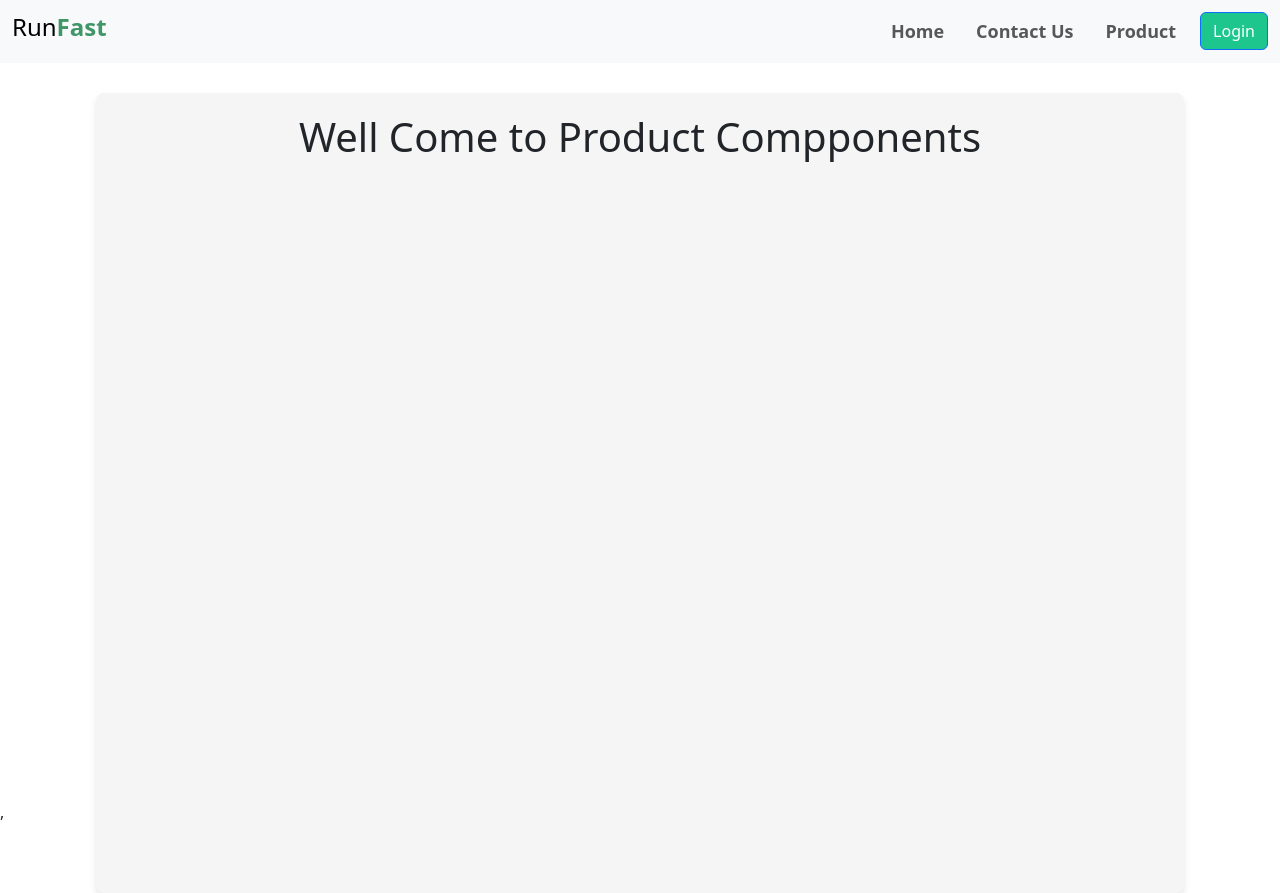
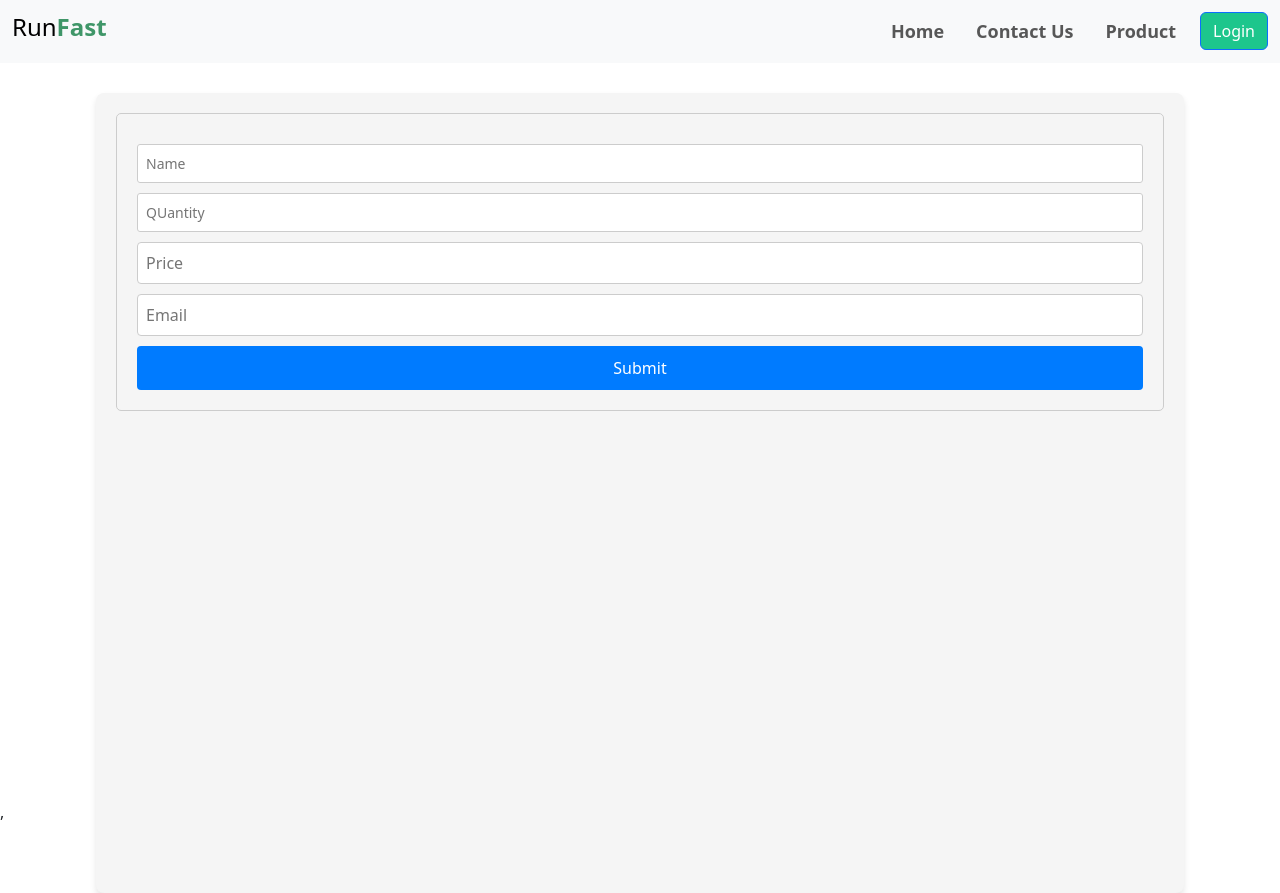
Before and after one commit to mohin556/single-page, a React (Create React App) app: page /product in a window 1280 px wide. Built offline with nearby package versions, Linux system fonts and the light colour scheme.

Commit message:
create react hook from

```diff
--- a/package.json
+++ b/package.json
@@ -10,6 +10,7 @@
     "react": "^18.2.0",
     "react-bootstrap": "^2.8.0",
     "react-dom": "^18.2.0",
+    "react-hook-form": "^7.45.4",
     "react-router-dom": "^5.2.0",
     "react-scripts": "5.0.1",
     "web-vitals": "^2.1.4"
--- a/src/App.js
+++ b/src/App.js
@@ -8,6 +8,7 @@ import Footer from './components/Footer/Footer';
 import Home from './components/Home/Home';
 import Contact from './components/Contact/Contact';
 import Product from './components/Product/Product';
+import Login from './components/Login/Login';
 
 function App() {
   return (
@@ -19,6 +20,7 @@ function App() {
         <Route path="/product" component={Product} />
 
         <Route path="/contact" component={Contact} />
+        <Route path="/login" component={Login} />
       </Switch>
     </Router>
 
--- /dev/null
+++ b/src/components/Login/Login.css
@@ -0,0 +1,61 @@
+.card {
+    display: flex;
+    justify-content: center;
+    align-items: center;
+    min-height: 100vh;
+  }
+
+  .loginForm {
+    background-color: white;
+    border-radius: 10px;
+    box-shadow: 0px 0px 10px rgba(0, 0, 0, 0.1);
+    max-width: 400px;
+    padding: 20px;
+    width: 90%;
+  }
+
+  .loginForm h2 {
+    margin-bottom: 20px;
+    color: #333;
+  }
+
+  .inputGroup {
+    margin-bottom: 15px;
+  }
+
+  .inputGroup label {
+    display: block;
+    font-weight: 500;
+    margin-bottom: 5px;
+  }
+
+  .inputGroup input {
+    width: 100%;
+    padding: 10px;
+    font-size: 16px;
+    border: 1px solid #ccc;
+    border-radius: 5px;
+    background-color: #f9f9f9;
+    transition: border-color 0.3s ease;
+  }
+
+  .inputGroup input:focus {
+    border-color: #007bff;
+  }
+
+  button {
+    display: block;
+    width: 100%;
+    padding: 10px;
+    background-color: #007bff;
+    color: white;
+    border: none;
+    border-radius: 5px;
+    font-size: 18px;
+    cursor: pointer;
+    transition: background-color 0.3s ease;
+  }
+
+  button:hover {
+    background-color: #0056b3;
+  }
--- /dev/null
+++ b/src/components/Login/Login.js
@@ -0,0 +1,29 @@
+import React from 'react';
+import styles from './Login.css'
+const Login = () => {
+    return (
+       <section>
+          <div className={styles.card}>
+      <div className={styles.loginForm}>
+        <h2>Login</h2>
+        <form>
+          <div className={styles.inputGroup}>
+            <label htmlFor="username">Username</label>
+            <input type="text" id="username" name="username" required />
+          </div>
+          <div className={styles.inputGroup}>
+            <label htmlFor="password">Password</label>
+            <input type="password" id="password" name="password" required />
+          </div>
+          <button type="submit">Login</button>
+        </form>
+      </div>
+    </div>
+
+
+
+       </section>
+    );
+};
+
+export default Login;
--- a/src/components/Navbar/Navbar.js
+++ b/src/components/Navbar/Navbar.js
@@ -41,7 +41,7 @@ const Navbars = () => {
             <Form className="d-flex">
 
 
-            <Button style={{backgroundColor: '#1DC68C'}}>Login</Button>
+            <Button style={{backgroundColor: '#1DC68C'}}  href="/login" >Login</Button>
             </Form>
           </Navbar.Collapse>
         </Container>
--- a/src/components/Product/Product.css
+++ b/src/components/Product/Product.css
@@ -15,3 +15,55 @@
     padding: 1rem;
     text-align: center;
 }
+
+.form {
+    width: auto;
+    margin: 0 auto;
+    padding: 20px;
+    border: 1px solid #ccc;
+    border-radius: 5px;
+  }
+
+  .form-label {
+    display: block;
+    margin-bottom: 10px;
+    font-size: 16px;
+  }
+
+  .form-input {
+    width: 100%;
+    padding: 8px;
+    font-size: 16px;
+    border: 1px solid #ccc;
+    border-radius: 4px;
+    transition: border-color 0.3s ease;
+  }
+
+  .form-input.error {
+    border-color: red;
+  }
+
+  .error-text {
+    color: red;
+    font-size: 12px;
+    display: block;
+    margin-top: 4px;
+  }
+
+  .submit-button {
+    display: block;
+    width: 100%;
+    margin-top: 10px;
+    padding: 10px;
+    background-color: #007bff;
+    color: white;
+    border: none;
+    border-radius: 4px;
+    font-size: 16px;
+    cursor: pointer;
+    transition: background-color 0.3s ease;
+  }
+
+  .submit-button:hover {
+    background-color: #0056b3;
+  }
--- a/src/components/Product/Product.js
+++ b/src/components/Product/Product.js
@@ -1,17 +1,85 @@
 import React from 'react';
 import './Product.css';
 import Navbars from '../Navbar/Navbar';
+import Button from 'react-bootstrap/Button';
+import ReactForm from '../ReactForm/ReactForm';
+
+import { useForm } from 'react-hook-form';
+
+
+
 
 
 const Product = () => {
+
+  const { register, handleSubmit, reset, formState: { errors } } = useForm();
+
+  const onSubmit = async (data) => {
+    // try {
+    //   await axios.post('http://localhost:5000/submit-form', data);
+    //   alert('Form submitted successfully');
+    //   reset();
+    // } catch (error) {
+    //   console.error('Error submitting form:', error);
+    //   alert('An error occurred while submitting the form');
+    // }
+    console.log(data)
+  };
+
+
+
+
     return (
         <div  className='home-main'>
         < Navbars/>
            <section className='home-container' >
-                 <div className='home'>
 
-                  <h1>Well Come to Product Compponents</h1>
-                 </div>
+
+    <form className="form" onSubmit={handleSubmit(onSubmit)}>
+      <label className="form-label">
+
+        <input
+          className={`form-input ${errors.name ? 'error' : ''}`}
+          type="text"
+          placeholder='Name'
+          {...register('name', { required: true })}
+        />
+        {errors.name && <span className="error-text">Name is required</span>}
+      </label>
+      <label className="form-label">
+
+      <input
+          className={`form-input ${errors.name ? 'error' : ''}`}
+          type="text"
+          placeholder='QUantity'
+          {...register('nothing', { required: true })}
+        />
+        {errors.name && <span className="error-text">Name is required</span>}
+      </label>
+      <label className="form-label">
+
+      <input
+          className={`form-input ${errors.name ? 'error' : ''}`}
+          type="number"
+          placeholder='Price'
+          {...register('price', { required: true })}
+        />
+        {errors.name && <span className="error-text">Name is required</span>}
+      </label>
+      <label className="form-label">
+
+        <input
+          className={`form-input ${errors.email ? 'error' : ''}`}
+          type="email"
+          placeholder='Email'
+          {...register('email', { required: true })}
+        />
+        {errors.email && <span className="error-text">Email is required</span>}
+      </label>
+      <button className="submit-button" type="submit">Submit</button>
+    </form>
+
+
            </section>
      </div>
     );
--- /dev/null
+++ b/src/components/ReactForm/ReactForm.js
@@ -0,0 +1,40 @@
+import React from 'react';
+import { useForm } from 'react-hook-form';
+import './ReactForm.css'
+
+const ReactForm = () => {
+
+    const { register, handleSubmit, watch } = useForm();
+    const selectedSector = watch('sector');
+
+    const onSubmit = (data) => {
+      console.log(data);
+    };
+
+
+    return (
+        <section>
+             <form onSubmit={handleSubmit(onSubmit)} className="smart-form">
+      <label htmlFor="sector">Select Itmem:</label>
+      <select {...register('sector')} id="sector" className="selector">
+        <option value="sector1">Sector 1</option>
+        <option value="sector2">Sector 2</option>
+        <option value="Mango">Mango</option>
+      </select>
+
+      {selectedSector && (
+        <input
+          type="text"
+          {...register(selectedSector)}
+          placeholder={`Enter data for ${selectedSector}`}
+          className="sector-input"
+        />
+      )}
+
+      <button type="submit">Submit</button>
+    </form>
+        </section>
+    );
+};
+
+export default ReactForm;
```
Also changed, not shown: src/components/ReactForm/ReactForm.css (added), 1 other file (tests, documents, lock files or other folders).
